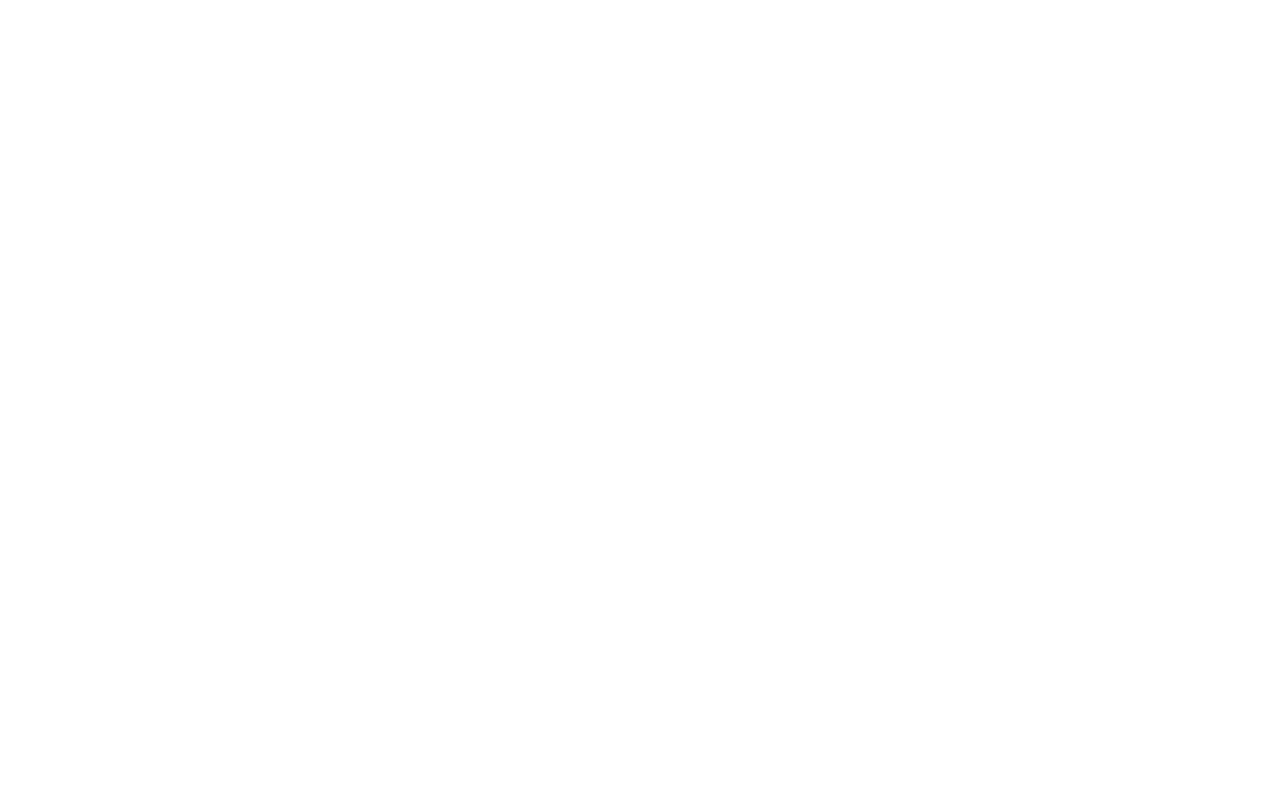
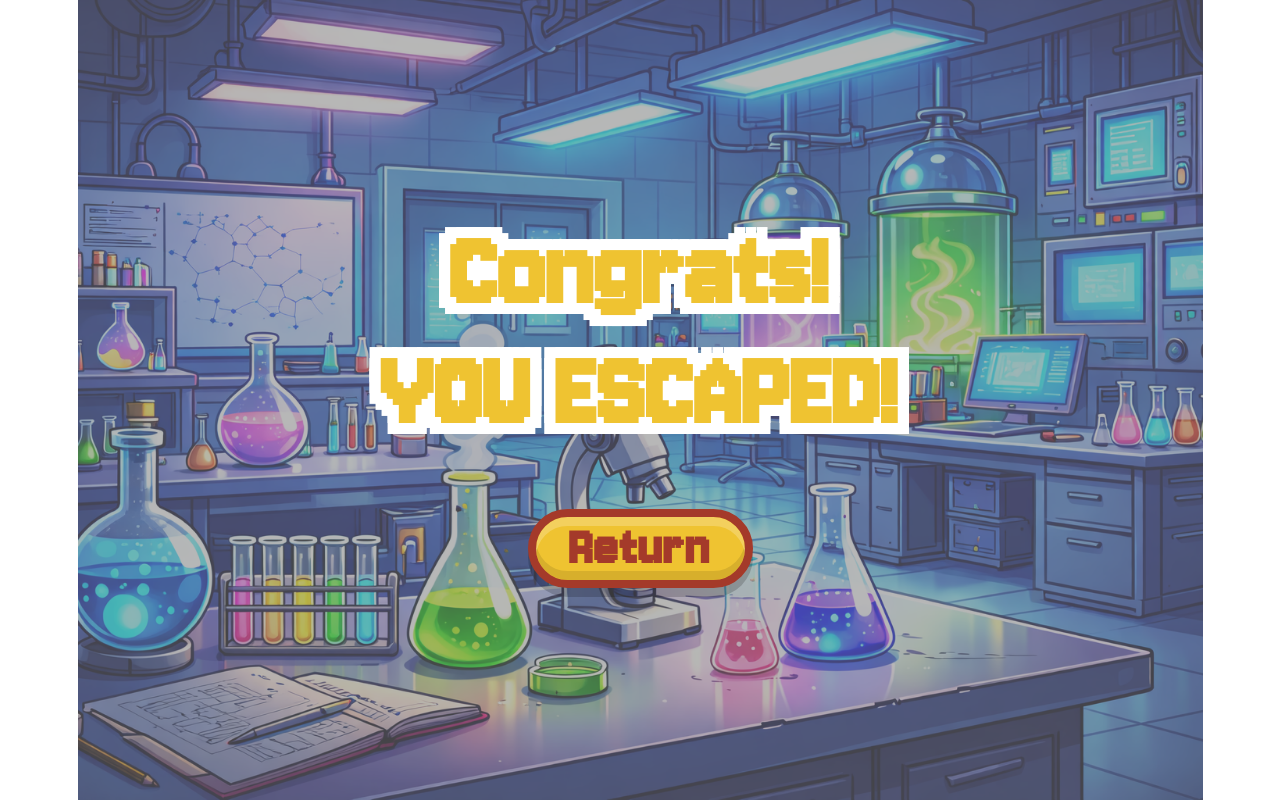
Before and after one commit to cse210-master-mystery/master-mystery, a React (Vite) app: page /EndPage in a window 1280 px wide. Before the commit this address had no page. Built offline with nearby package versions, Linux system fonts and the light colour scheme.

Commit message:
adding EndPage success component

```diff
--- a/src/App.tsx
+++ b/src/App.tsx
@@ -3,6 +3,7 @@ import { BrowserRouter, Routes, Route } from "react-router-dom";
 
 import Home from "./pages/Home";
 import Room1 from "./pages/Room1";
+import EndPage from "./pages/EndPage";
 
 export default function App() {
   return (
@@ -10,6 +11,7 @@ export default function App() {
       <Routes>
         <Route path="/master-mystery" element={<Home />} />
         <Route path="/Room1" element={<Room1 />} />
+        <Route path="/EndPage" element={<EndPage />} />
       </Routes>
     </BrowserRouter>
   );
--- a/src/index.css
+++ b/src/index.css
@@ -218,3 +218,88 @@ body {
 .btnbook:hover {
   transform: scale(1.04);
 }
+
+/* end pages */
+
+.end-page {
+  position: absolute;
+  inset: 0;
+  background-size: contain;
+  background-position: center;
+  background-repeat: no-repeat;
+}
+
+.end-page--success {
+  background-image: url("./assets/images/endpage-background.png");
+}
+
+.end-title {
+  font-size: 10em;
+  font-weight: 2000;
+  color: var(--yellow);
+  text-shadow:
+    calc(-1 * var(--shadow-size)) 0 0 #fff,
+    var(--shadow-size) 0 0 #fff,
+    0 calc(-1 * var(--shadow-size)) 0 #fff,
+    0 var(--shadow-size) 0 #fff,
+    calc(-1 * var(--shadow-size)) calc(-1 * var(--shadow-size)) 0 #fff,
+    var(--shadow-size) calc(-1 * var(--shadow-size)) 0 #fff,
+    calc(-1 * var(--shadow-size)) var(--shadow-size) 0 #fff,
+    var(--shadow-size) var(--shadow-size) 0 #fff,
+    0 calc(0.75 * var(--shadow-size)) 0 rgba(0, 0, 0, 0.25);
+  margin: 0;
+}
+
+.end-subtitle {
+  font-size: 10em;
+  font-weight: 2000;
+  color: var(--yellow);
+  text-shadow:
+    calc(-1 * var(--shadow-size)) 0 0 #fff,
+    var(--shadow-size) 0 0 #fff,
+    0 calc(-1 * var(--shadow-size)) 0 #fff,
+    0 var(--shadow-size) 0 #fff,
+    calc(-1 * var(--shadow-size)) calc(-1 * var(--shadow-size)) 0 #fff,
+    var(--shadow-size) calc(-1 * var(--shadow-size)) 0 #fff,
+    calc(-1 * var(--shadow-size)) var(--shadow-size) 0 #fff,
+    var(--shadow-size) var(--shadow-size) 0 #fff,
+    0 calc(0.75 * var(--shadow-size)) 0 rgba(0, 0, 0, 0.25);
+  margin: 0;
+}
+
+.btnReturn {
+  width: calc(20 * min(1vw, 1.40625vh));
+  height: calc(7 * min(1vw, 1.40625vh));
+  border-radius: 999px;
+  margin-top: 1em;
+
+  border: min(0.7vw, 1vh) solid var(--brown-orange);
+  background: var(--yellow);
+
+  font-family: "Jersey10-Regular", monospace;
+  font-size: 5em;
+  font-weight: 700;
+  color: var(--brown-orange);
+  letter-spacing: 1px;
+
+  box-shadow:
+    0 clamp(4px, 0.7vw, 12px) 0 rgba(0, 0, 0, 0.18),
+    inset 0 clamp(6px, 0.7vw, 12px) 0 rgba(255, 255, 255, 0.22),
+    inset 0 clamp(-12px, -0.7vw, -6px) 0 rgba(0, 0, 0, 0.1);
+
+  cursor: pointer;
+  outline: none;
+  padding: 0;
+  display: flex;
+  align-items: center;
+  justify-content: center;
+  user-select: none;
+}
+
+.btnReturn:hover {
+  transform: scale(1.04);
+}
+
+.btnReturn:active {
+  transform: translateY(3px);
+}
--- /dev/null
+++ b/src/pages/EndPage.tsx
@@ -0,0 +1,24 @@
+import { useNavigate } from "react-router-dom";
+
+export default function EndPage() {
+  const navigate = useNavigate();
+
+  return (
+    <div className="wrapper">
+      <div className="game-scale">
+        <div className="end-page end-page--success">
+          <div className="center">
+            <h1 className="end-title">Congrats!</h1>
+            <h2 className="end-subtitle">YOU ESCAPED!</h2>
+            <button
+              className="btnReturn"
+              onClick={() => navigate("/master-mystery")}
+            >
+              Return
+            </button>
+          </div>
+        </div>
+      </div>
+    </div>
+  );
+}
```
Also changed, not shown: src/assets/images/endpage-background.png (added).
